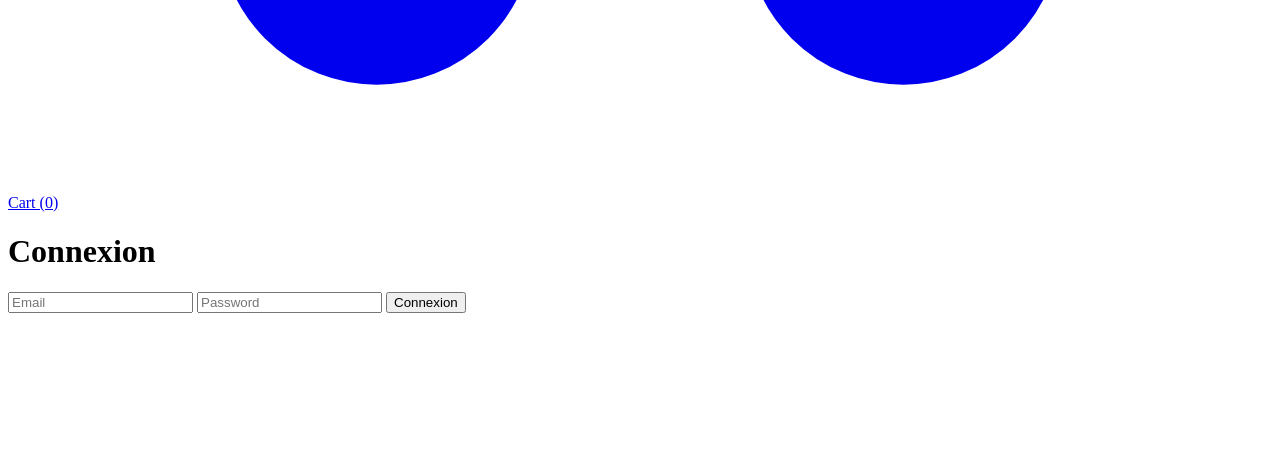
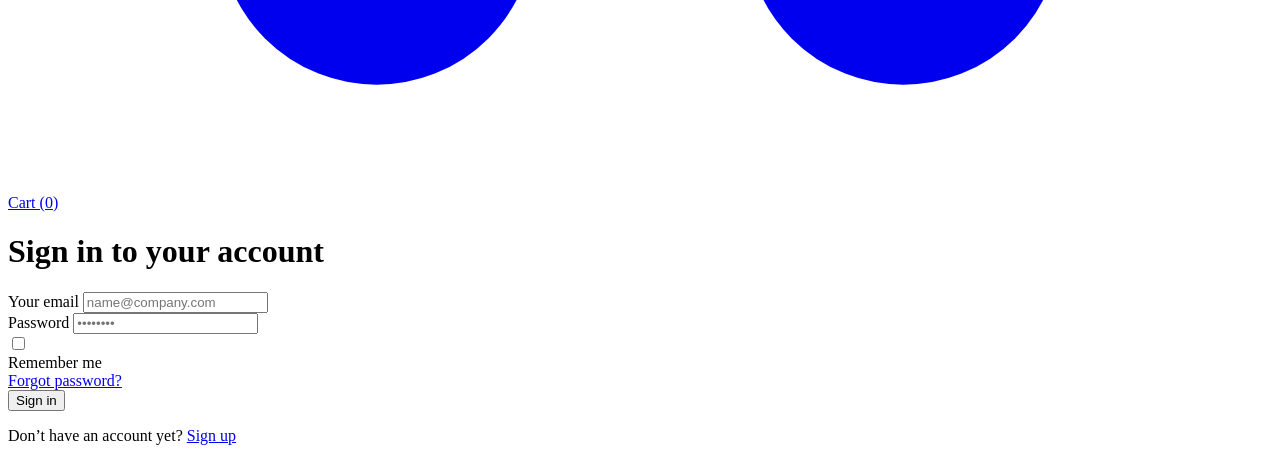
Before and after one commit to KronosCodeur/e-commerce-Symfony, a Symfony app: template templates/authentication/login.html.twig in a window 1280 px wide. Shown: the part 1172-1633 px from the top of the page. Before the commit the page ends 1485 px from the top, so only its background shows below. Run offline with Twig, Linux system fonts and the light colour scheme; the template is opened without the code that fills it, so the values that code supplies are empty; some libraries are stand-ins or nearby versions.

Commit message:
auth config & design

```diff
--- a/templates/authentication/login.html.twig
+++ b/templates/authentication/login.html.twig
@@ -1,20 +1,50 @@
-
-
 {% extends 'base.html.twig' %}
 
 {% block body %}
-<h1>Connexion</h1>
-<form action="{{ path('login') }}" method="post">
-    {% if (error !=null) %}
-    <h3 class="bg-red-700 text-white">{{ error }}</h3>
-    {% endif %}
-    <label>
-        <input type="email"  name="email" placeholder="Email">
-    </label>
-    <label>
-        <input type="password" name="password" placeholder="Password">
-    </label>
-    <input type="submit" value="Connexion">
-
-</form>
+    <div class="flex flex-col items-center justify-center px-6 py-8 mx-auto md:h-screen lg:py-0">
+        <div class="w-full bg-white rounded-lg shadow dark:border md:mt-0 sm:max-w-md xl:p-0">
+            <div class="p-6 space-y-4 md:space-y-6 sm:p-8">
+                <h1 class="text-xl font-bold leading-tight tracking-tight text-gray-900 md:text-2xl">
+                    Sign in to your account
+                </h1>
+                <form class="space-y-4 md:space-y-6" action="{{ path('userLogin') }}" method="post">
+                    <div>
+                        <label for="email" class="block mb-2 text-sm font-medium text-gray-900 ">Your
+                            email</label>
+                        <input type="email" name="email" id="email"
+                               class="bg-gray-50 border border-gray-300 text-gray-900 sm:text-sm rounded-lg focus:ring-primary-600 focus:border-primary-600 block w-full p-2.5"
+                               placeholder="name@company.com" required="">
+                    </div>
+                    <div>
+                        <label for="password" class="block mb-2 text-sm font-medium text-gray-900 dark:text-white">Password</label>
+                        <input type="password" name="password" id="password" placeholder="••••••••"
+                               class="bg-gray-50 border border-gray-300 text-gray-900 sm:text-sm rounded-lg focus:ring-primary-600 focus:border-primary-600 block w-full p-2.5"
+                               required="">
+                    </div>
+                    <div class="flex items-center justify-between">
+                        <div class="flex items-start">
+                            <div class="flex items-center h-5">
+                                <input id="remember" aria-describedby="remember" type="checkbox"
+                                       class="w-4 h-4 border border-gray-300 rounded bg-gray-50 focus:ring-3 focus:ring-primary-300 ">
+                            </div>
+                            <div class="ml-3 text-sm">
+                                <label for="remember" class="text-gray-500">Remember me</label>
+                            </div>
+                        </div>
+                        <a href="#" class="text-sm font-medium text-purple-600 hover:underline">Forgot
+                            password?</a>
+                    </div>
+                    <button type="submit"
+                            class="w-full text-white bg-purple-600 hover:bg-primary-700 focus:ring-4 focus:outline-none focus:ring-primary-300 font-medium rounded-lg text-sm px-5 py-2.5 text-center">
+                        Sign in
+                    </button>
+                    <p class="text-sm font-light text-gray-500 ">
+                        Don’t have an account yet? <a href="#"
+                                                      class="font-medium text-primary-600 hover:underline  text-purple-600">Sign
+                            up</a>
+                    </p>
+                </form>
+            </div>
+        </div>
+    </div
 {% endblock %}
--- a/templates/base.html.twig
+++ b/templates/base.html.twig
@@ -24,7 +24,7 @@
                 <a href="{{ path('app_home') }}" class="text-gray-600 hover:text-purple-600 p-4 px-3 sm:px-4">Accueil</a>
                 <a href="{{ path('app_shop') }}" class="text-gray-600 hover:text-purple-600 p-4 px-3 sm:px-4">Boutique</a>
                 <a href="{{ path('app_blog') }}" class="text-gray-600 hover:text-purple-600 p-4 px-3 sm:px-4">Blog</a>
-                <a href="{{ path('app_login') }}" class="text-gray-600 hover:text-purple-600 p-4 px-3 sm:px-4">Login</a>
+                <a href="/login" class="text-gray-600 hover:text-purple-600 p-4 px-3 sm:px-4">Login</a>
                 <a href="{{ path('app_cart') }}" class="bg-purple-600 text-gray-50 hover:bg-purple-700 p-3 px-3 sm:px-5 rounded-full">
                     <svg xmlns="http://www.w3.org/2000/svg" class="h-5 w-5 sm:h-6 sm:w-6 inline-block" fill="none" viewBox="0 0 24 24" stroke="currentColor">
                         <path stroke-linecap="round" stroke-linejoin="round" stroke-width="2" d="M3 3h2l.4 2M7 13h10l4-8H5.4M7 13L5.4 5M7 13l-2.293 2.293c-.63.63-.184 1.707.707 1.707H17m0 0a2 2 0 100 4 2 2 0 000-4zm-8 2a2 2 0 11-4 0 2 2 0 014 0z"></path>
```
Also changed, not shown: config/routes.yaml (+0 -9 lines), src/Controller/AuthenticationController.php (+6 -5 lines), var/ecommerce.db.
